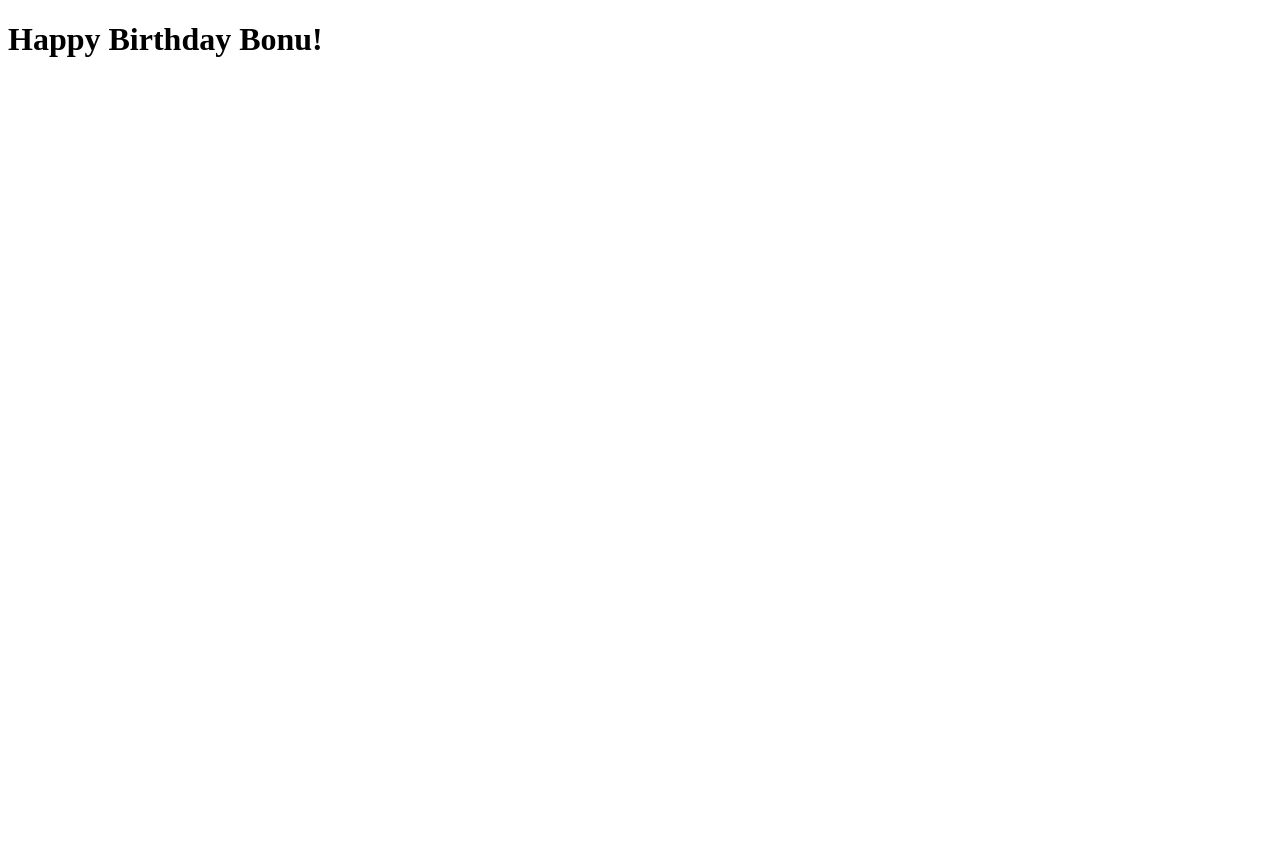
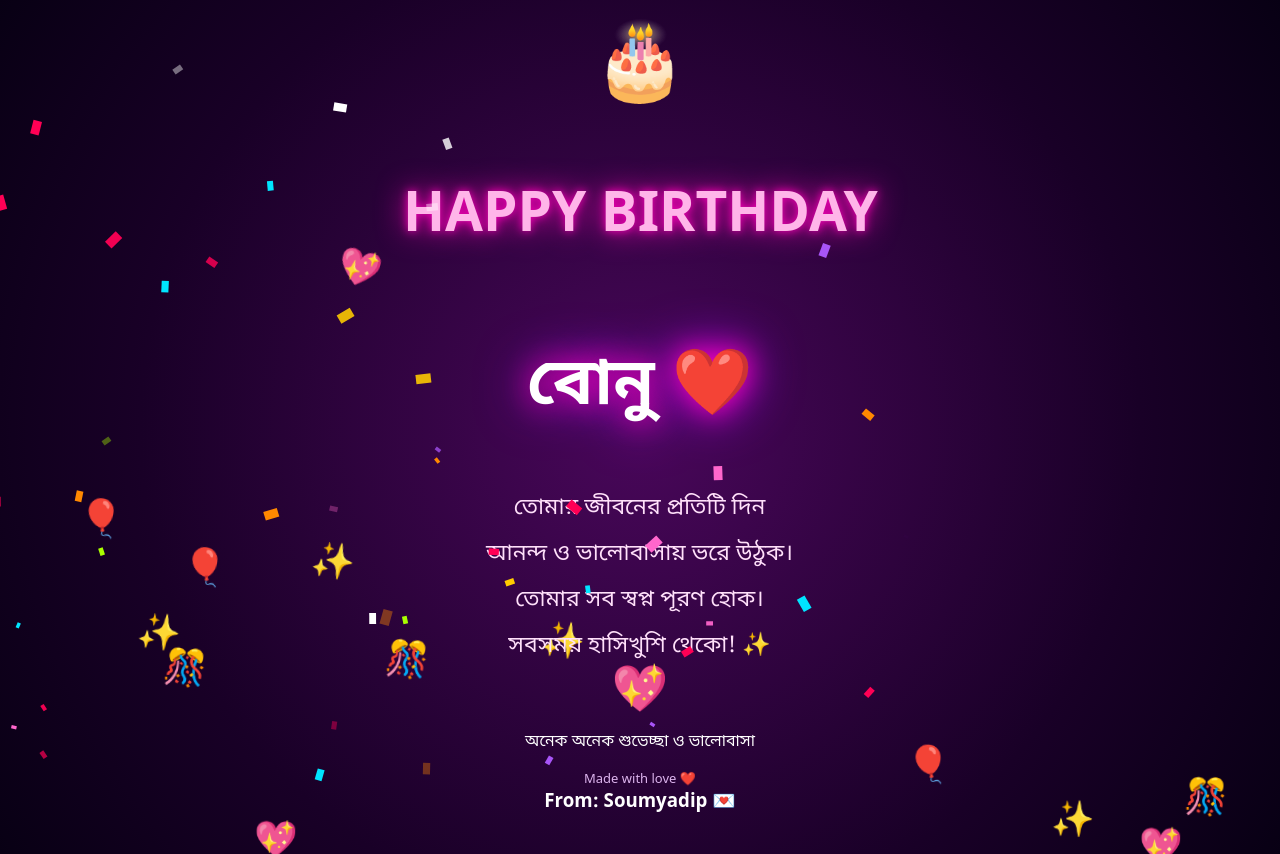
Before and after one commit to soumyadiproy634-maker/birthday-surprise, a plain HTML site: page index.html in a window 1280 px wide. Before the commit the page ends 800 px from the top, so only its background shows below. Drawn offline with Linux system fonts and the light colour scheme.

Commit message:
Add files via upload

```diff
--- a/index.html
+++ b/index.html
@@ -1,10 +1,261 @@
 <!DOCTYPE html>
-<html>
+<html lang="bn">
 <head>
 <meta charset="UTF-8">
-<title>Birthday</title>
+<meta name="viewport" content="width=device-width, initial-scale=1.0">
+<meta name="theme-color" content="#180025">
+<title>Happy Birthday Bonu</title>
+
+<style>
+*{
+ box-sizing:border-box;
+}
+
+body{
+ margin:0;
+ min-height:100vh;
+ overflow:hidden;
+ background:radial-gradient(circle,#4a075b,#190027 65%,#080014);
+ color:white;
+ font-family:"Noto Sans Bengali","Noto Sans",sans-serif;
+}
+
+#confetti{
+ position:fixed;
+ inset:0;
+ width:100%;
+ height:100%;
+ pointer-events:none;
+ z-index:5;
+}
+
+.container{
+ min-height:100vh;
+ display:flex;
+ flex-direction:column;
+ align-items:center;
+ justify-content:center;
+ text-align:center;
+ padding:20px;
+ position:relative;
+ z-index:2;
+}
+
+.cake{
+ font-size:75px;
+ margin-bottom:15px;
+ animation:bounce 1.2s infinite alternate;
+}
+
+@keyframes bounce{
+ to{transform:translateY(-15px)}
+}
+
+h1{
+ font-size:clamp(30px,8vw,55px);
+ color:#ffb5e9;
+ text-shadow:0 0 10px #ff00bb,0 0 30px #ff00bb;
+ opacity:0;
+ animation:showText 1.5s ease 1s forwards;
+}
+
+h2{
+ font-size:clamp(35px,10vw,65px);
+ color:#fff;
+ text-shadow:0 0 12px #ff36c7,0 0 35px #d900ff;
+ opacity:0;
+ animation:showText 1.5s ease 2s forwards,glow 2s infinite alternate 3.5s;
+}
+
+.message{
+ color:#ffe0fa;
+ font-size:clamp(17px,4.5vw,23px);
+ line-height:2;
+ opacity:0;
+ animation:showText 1.5s ease 3s forwards;
+}
+
+@keyframes showText{
+ from{
+  opacity:0;
+  transform:translateY(40px) scale(.8);
+ }
+ to{
+  opacity:1;
+  transform:translateY(0) scale(1);
+ }
+}
+
+@keyframes glow{
+ from{text-shadow:0 0 10px #ff00bb}
+ to{text-shadow:0 0 30px #ff00bb,0 0 55px #b000ff}
+}
+
+.heart{
+ font-size:35px;
+ animation:heartbeat 1s infinite alternate;
+}
+
+@keyframes heartbeat{
+ to{transform:scale(1.3)}
+}
+
+.balloon{
+ position:fixed;
+ bottom:-100px;
+ z-index:1;
+ font-size:35px;
+ animation:floatUp linear infinite;
+ pointer-events:none;
+}
+
+@keyframes floatUp{
+ to{
+  transform:translateY(-120vh) rotate(25deg);
+ }
+}
+
+.footer{
+ position:fixed;
+ bottom:12px;
+ left:0;
+ width:100%;
+ text-align:center;
+ font-size:13px;
+ color:#dcb4ed;
+ z-index:3;
+}
+</style>
 </head>
+
 <body>
-<h1>Happy Birthday Bonu!</h1>
+
+<canvas id="confetti"></canvas>
+
+<div class="container">
+ <div class="cake">🎂</div>
+ <h1>HAPPY BIRTHDAY</h1>
+ <h2>বোনু ❤️</h2>
+
+ <div class="message">
+  তোমার জীবনের প্রতিটি দিন<br>
+  আনন্দ ও ভালোবাসায় ভরে উঠুক।<br>
+  তোমার সব স্বপ্ন পূরণ হোক।<br>
+  সবসময় হাসিখুশি থেকো! ✨
+ </div>
+
+ <div class="heart">💖</div>
+ <p>অনেক অনেক শুভেচ্ছা ও ভালোবাসা</p>
+ <h3>From: Soumyadip 💌</h3>
+</div>
+
+<div class="footer">Made with love ❤️</div>
+
+<script>
+const canvas=document.getElementById("confetti");
+const ctx=canvas.getContext("2d");
+
+let W=0;
+let H=0;
+let particles=[];
+
+const colors=[
+ "#ff0055","#ffcc00","#00e5ff",
+ "#aaff00","#ff66cc","#ffffff",
+ "#a855f7","#ff8800"
+];
+
+function resize(){
+ W=canvas.width=window.innerWidth;
+ H=canvas.height=window.innerHeight;
+}
+
+window.addEventListener("resize",resize);
+resize();
+
+function explosion(x,y,count){
+ for(let i=0;i<count;i++){
+  const angle=Math.random()*Math.PI*2;
+  const speed=2+Math.random()*9;
+
+  particles.push({
+   x:x,
+   y:y,
+   vx:Math.cos(angle)*speed,
+   vy:Math.sin(angle)*speed,
+   size:3+Math.random()*7,
+   color:colors[Math.floor(Math.random()*colors.length)],
+   rotation:Math.random()*6,
+   spin:(Math.random()-.5)*.3,
+   life:100+Math.random()*70
+  });
+ }
+}
+
+function animate(){
+ ctx.clearRect(0,0,W,H);
+
+ for(let i=particles.length-1;i>=0;i--){
+  const p=particles[i];
+
+  p.x+=p.vx;
+  p.y+=p.vy;
+  p.vy+=0.055;
+  p.vx*=0.993;
+  p.rotation+=p.spin;
+  p.life--;
+
+  ctx.save();
+  ctx.translate(p.x,p.y);
+  ctx.rotate(p.rotation);
+  ctx.fillStyle=p.color;
+  ctx.globalAlpha=Math.min(1,p.life/35);
+  ctx.fillRect(-p.size/2,-p.size/2,p.size,p.size*1.6);
+  ctx.restore();
+
+  if(p.life<=0){
+   particles.splice(i,1);
+  }
+ }
+
+ requestAnimationFrame(animate);
+}
+
+animate();
+
+function randomExplosion(){
+ explosion(
+  Math.random()*W,
+  Math.random()*H*.65,
+  130
+ );
+}
+
+function createBalloons(){
+ const balloonList=["🎈","💖","✨","🎊"];
+
+ for(let i=0;i<16;i++){
+  const b=document.createElement("div");
+  b.className="balloon";
+  b.textContent=balloonList[i%balloonList.length];
+  b.style.left=Math.random()*100+"%";
+  b.style.animationDuration=(7+Math.random()*8)+"s";
+  b.style.animationDelay=(Math.random()*8)+"s";
+  document.body.appendChild(b);
+ }
+}
+
+window.addEventListener("load",()=>{
+ explosion(W/2,H*.35,220);
+
+ setTimeout(()=>explosion(W*.2,H*.4,150),600);
+ setTimeout(()=>explosion(W*.8,H*.4,150),1200);
+ setTimeout(()=>explosion(W*.5,H*.2,180),2200);
+
+ setInterval(randomExplosion,3500);
+ createBalloons();
+});
+</script>
+
 </body>
 </html>
```
